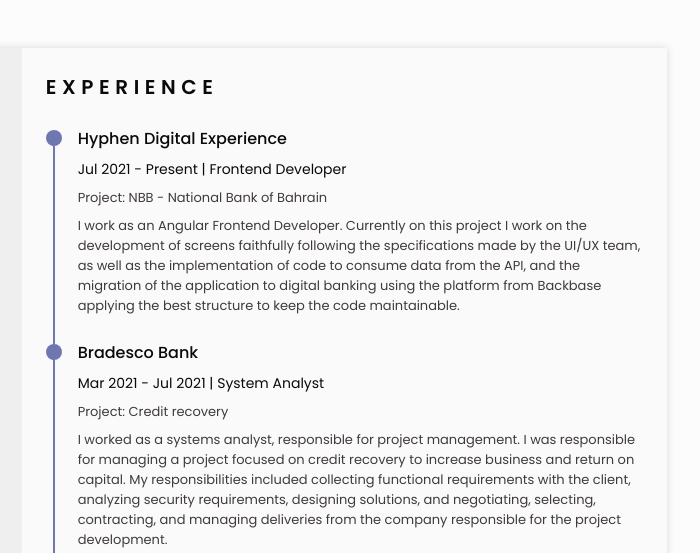
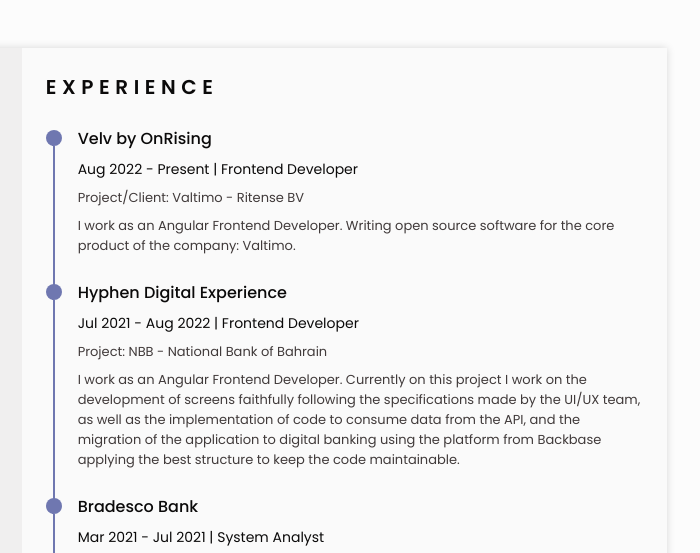
Before and after one commit to maisamaximo/maisamaximo-cv, a plain HTML site: page index.html in a window 1280 px wide. Shown: the top 553 px of the page, 457-1157 px from the left. Drawn offline with nearby package versions, Linux system fonts and the light colour scheme.

Commit message:
new experience

```diff
--- a/index.html
+++ b/index.html
@@ -312,8 +312,24 @@
               </div>
 
               <div class="experience__data bd-grid">
+                <h3 class="experience__title">Velv by OnRising</h3>
+                <span class="experience__company">Aug 2022 - Present | Frontend Developer </span>
+                <p class="experience__description">Project/Client: Valtimo - Ritense BV</p>
+                <p class="experience__description">
+                  I work as an Angular Frontend Developer. Writing open source software for the core product of the company: Valtimo.
+                </p>
+              </div>
+            </div>
+
+            <div class="experience__content">
+              <div class="experience__time">
+                <span class="experience__rounder"></span>
+                <span class="experience__line"></span>
+              </div>
+
+              <div class="experience__data bd-grid">
                 <h3 class="experience__title">Hyphen Digital Experience</h3>
-                <span class="experience__company">Jul 2021 - Present | Frontend Developer </span>
+                <span class="experience__company">Jul 2021 - Aug 2022 | Frontend Developer </span>
                 <p class="experience__description">Project: NBB - National Bank of Bahrain</p>
                 <p class="experience__description">
                   I work as an Angular Frontend Developer. Currently on this project I work on the development of screens faithfully following the specifications made by the UI/UX team, as well as the implementation of code to consume data from the API, and the migration of the application to digital banking using the platform from Backbase applying the best structure to keep the code maintainable.
```
